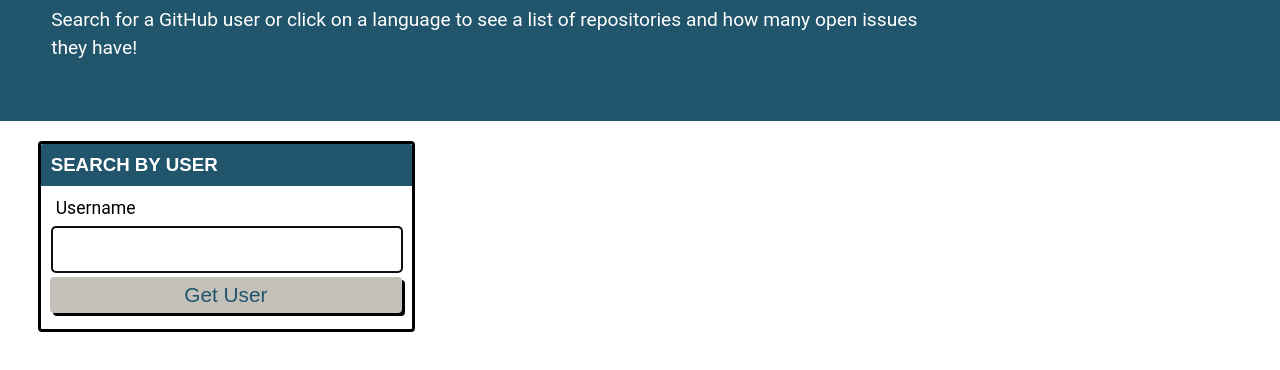
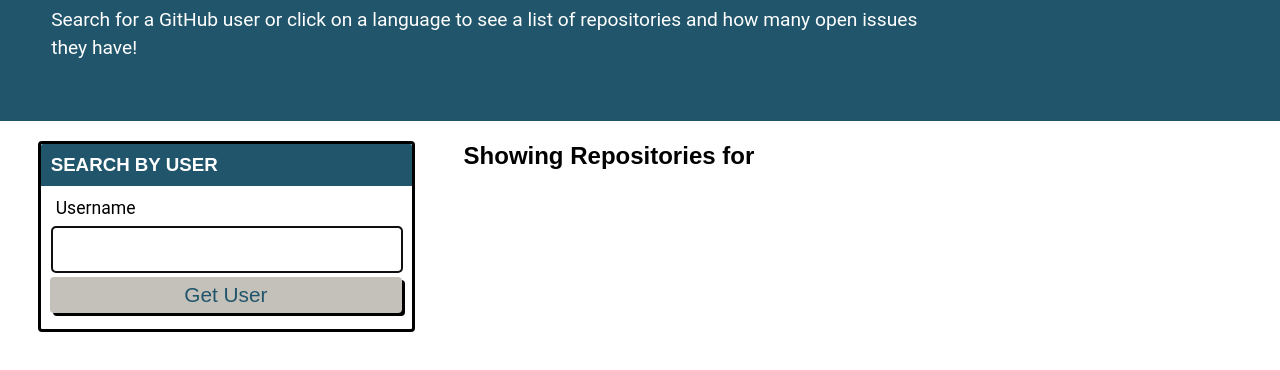
Before and after one commit to cpm-128/git-it-done, a plain HTML site: page index.html in a window 1280 px wide. Shown: the part 112-482 px from the top of the page. Drawn offline with Linux system fonts and the light colour scheme.

Commit message:
updated html to dynamically display repo info

```diff
--- a/index.html
+++ b/index.html
@@ -32,7 +32,10 @@
       </div>
     </div>
 
-    <div class="col-12 col-md-8"></div>
+    <div class="col-12 col-md-8">
+      <h2 class="subtitle">Showing Repositories for <span id="repo-search-term"></span></h2>
+      <div id="repos-container" class="list-group"></div>
+    </div>
 
   </main>
 
```
